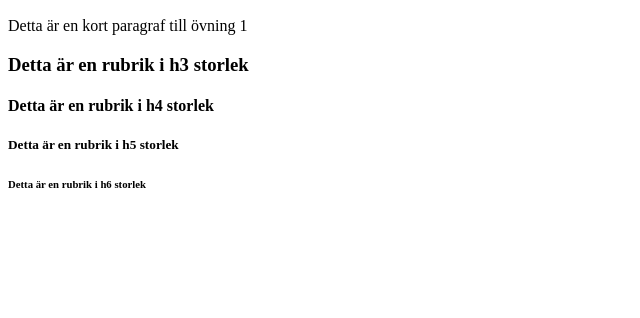
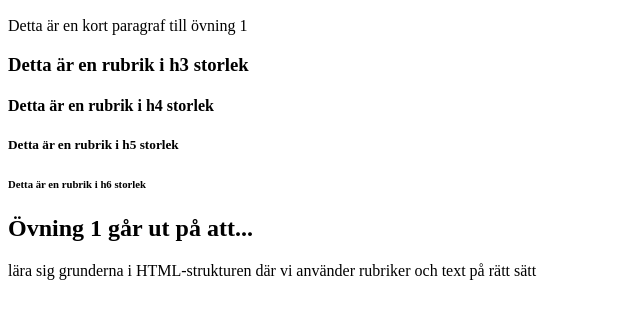
Before and after one commit to Tobias-Lindblom/Ovning-1, a plain HTML site: page index.html in a window 1280 px wide. Shown: the part 110-428 px from the top of the page, without its empty margins (0-640 px from the left). Drawn offline with Linux system fonts and the light colour scheme.

Commit message:
Lagt till sista underrubriken

```diff
--- a/index.html
+++ b/index.html
@@ -8,10 +8,12 @@
 <body>
     <h1>Detta är huvudrubriken till övning 1</h1>
     <h2>Detta är en underrubrik till övning 1</h2>
-    <p>Detta är en kort paragraf till övning 1</p>
+        <p>Detta är en kort paragraf till övning 1</p>
     <h3>Detta är en rubrik i h3 storlek</h3>
     <h4>Detta är en rubrik i h4 storlek</h4>
     <h5>Detta är en rubrik i h5 storlek</h5>
     <h6>Detta är en rubrik i h6 storlek</h6>
+    <h2>Övning 1 går ut på att...</h2>
+        <p>lära sig grunderna i HTML-strukturen där vi använder rubriker och text på rätt sätt</p>
 </body>
 </html>
```
